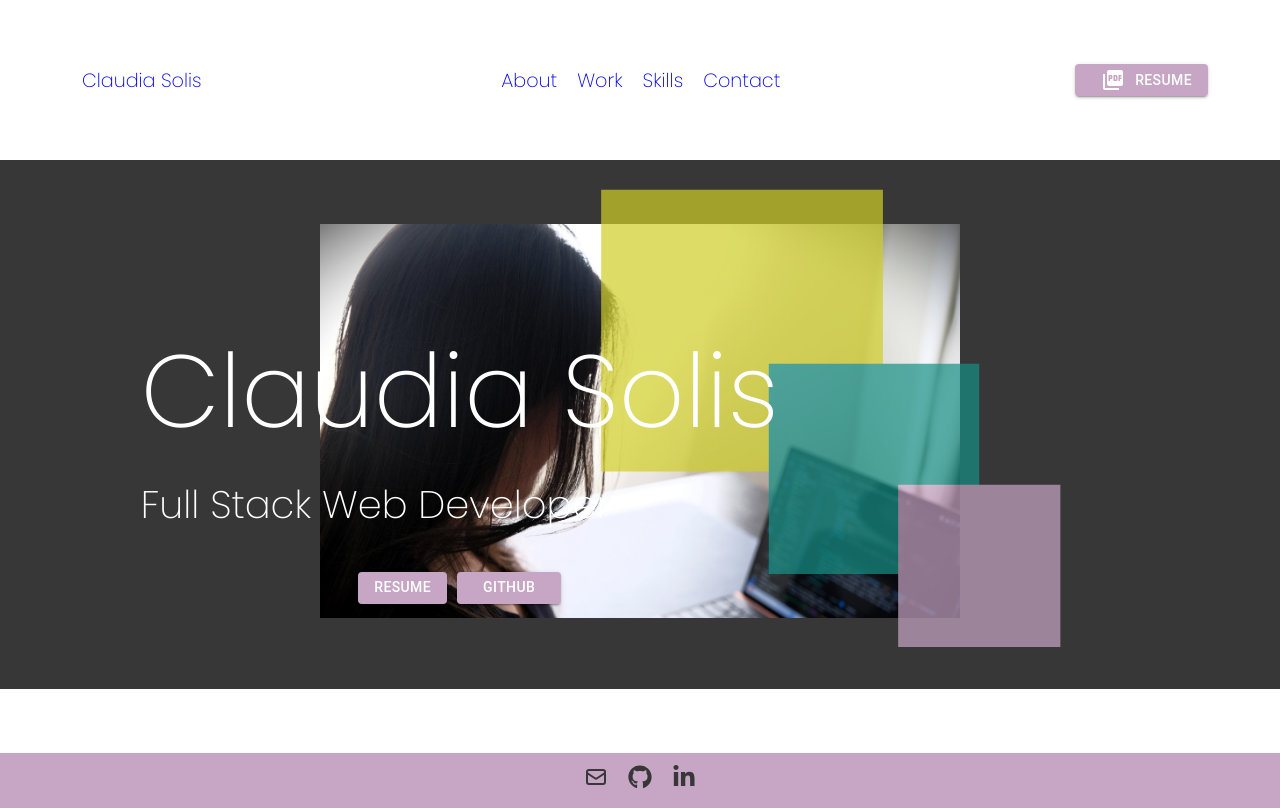
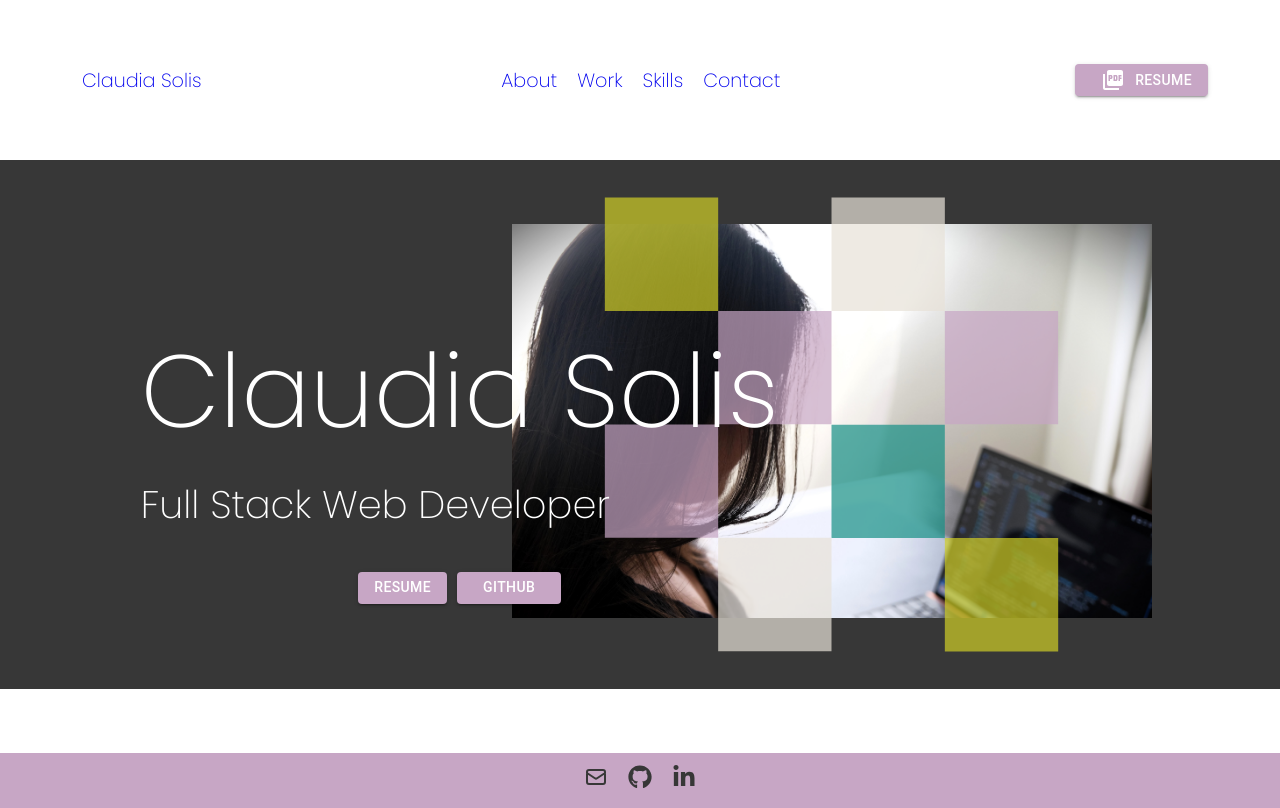
Before and after one commit to cjsolis12/claudia-solis, a React (Vite) app: page / in a window 1280 px wide. Shown: the top 808 px of the page. Built offline with nearby package versions, Linux system fonts and the light colour scheme.

Commit message:
added image container in hero

```diff
--- a/src/index.css
+++ b/src/index.css
@@ -70,14 +70,20 @@ a {
   margin-top: 0.5rem;
 }
 
+.header-images-container {
+  position: relative;
+  display: inline-block;
+}
+
 .header-images {
-  position: block;
   width: 50vw;
   height: auto;
   margin-left: auto;
   margin-right: auto;
-  transform: translate(20vw);
+  transform: translate(35vw);
   z-index: 0;
+  position: relative;
+
 }
 
 .svg-decoration {
@@ -86,13 +92,24 @@ a {
   left: 0;
   width: 100%;
   height: 100%;
-  background-image: url("./assets/hero.svg");
+  background-image: url("./assets/hero1.svg");
   background-size: "contain";
   background-repeat: no-repeat;
   background-position: center;
   opacity: 0.7;
   transform: translate(10vw);
   z-index: 0;
+}
+
+.header-images-container::before {
+  content: "";
+  position: absolute;
+  top: 0;
+  left: 0;
+  width: 100%;
+  height: 100%;
+  background-color: rgba(114, 5, 114, 0.277); /* Adjust the opacity to control the overlay intensity */
+  z-index: -1;
 }
 
 /* Media query for mobile responsiveness */
--- a/src/pages/Home.jsx
+++ b/src/pages/Home.jsx
@@ -4,7 +4,7 @@ import { Box } from "@mui/system";
 import Button from "@mui/material/Button";
 import Grid from "@mui/material/Grid";
 import Typography from "@mui/material/Typography";
-import home from "../assets/color2.jpg"
+import home from "../assets/color2.jpg";
 import about from "../assets/me1.jpg";
 import work from "../assets/fierce.jpg";
 import work1 from "../assets/fierce1.jpg";
@@ -18,7 +18,7 @@ export default function Home() {
   //Resume Download
   const handleResumeDownload = () => {
     const fileUrl =
-    "https://docs.google.com/document/d/1zsEbW0x16dFTWi2zpNTR1jfq_0-uqW4orMeG2kbzjFs/export?format=pdf";
+      "https://docs.google.com/document/d/1zsEbW0x16dFTWi2zpNTR1jfq_0-uqW4orMeG2kbzjFs/export?format=pdf";
     window.open(fileUrl);
   };
 
@@ -57,19 +57,26 @@ export default function Home() {
                 display: "flex",
                 justifyContent: "center",
                 color: "#C7A6C5",
-
               }}
             >
               <Button
                 variant="contained"
-                sx={{ backgroundColor: "#C7A6C5", marginRight: "5px", height: "2rem" }}
+                sx={{
+                  backgroundColor: "#C7A6C5",
+                  marginRight: "5px",
+                  height: "2rem",
+                }}
                 onClick={handleResumeDownload}
               >
                 Resume
               </Button>
               <Button
                 variant="contained"
-                sx={{ backgroundColor: "#C7A6C5",marginLeft: "5px", height: "2rem" }}
+                sx={{
+                  backgroundColor: "#C7A6C5",
+                  marginLeft: "5px",
+                  height: "2rem",
+                }}
               >
                 {" "}
                 <a
@@ -84,7 +91,13 @@ export default function Home() {
             </Box>
           </div>
 
-          <img src={headerImage} alt="Header Image" className="header-images" />
+          <div className="header-images-container">
+            <img
+              src={headerImage}
+              alt="Header Image"
+              className="header-images"
+            />
+          </div>
           <div className="svg-decoration"></div>
         </div>
       </div>
```
Also changed, not shown: src/pages/Work.jsx (+4 -7 lines).
